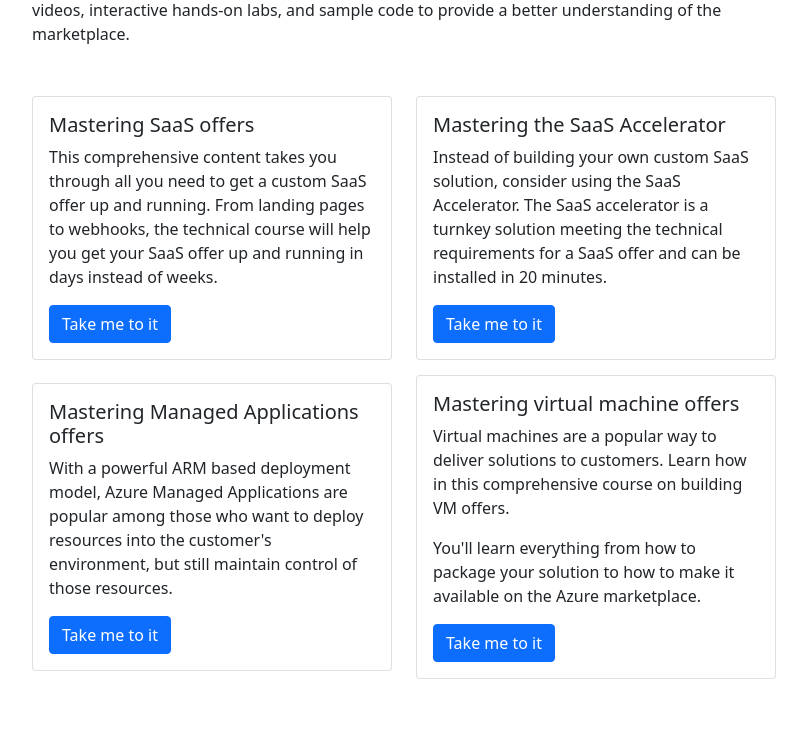
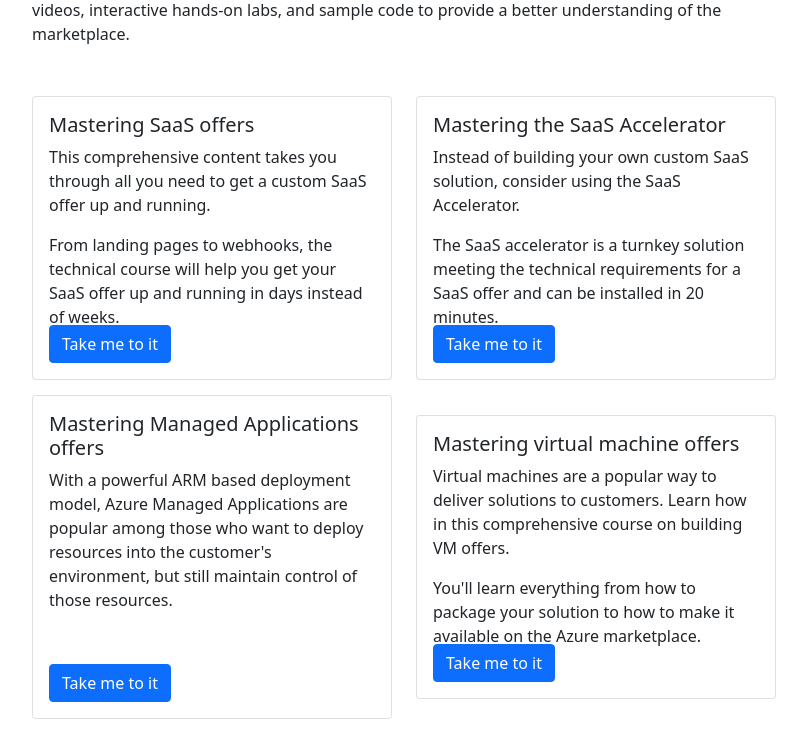
Before and after one commit to dstarr/mtm_site, a Flask app: page / in a window 1280 px wide. Shown: the part 232-966 px from the top of the page, without its empty margins (236-1043 px from the left). Before the commit the page ends 911 px from the top, so only its background shows below. Run offline with Flask 3, Linux system fonts and the light colour scheme; parts of the project's set-up code (start-up, migrations or seed data) failed here and were passed over; some libraries are stand-ins or nearby versions.

Commit message:
cards are same height

```diff
--- a/src/static/style.css
+++ b/src/static/style.css
@@ -47,3 +47,6 @@
     margin-top: 15px;
     margin-bottom: 15px;
 }
+
+.card-text {
+    height: 180px;
--- a/src/templates/index.html
+++ b/src/templates/index.html
@@ -16,11 +16,15 @@
                 <div class="card">
                     <div class="card-body">
                         <h5 class="card-title">Mastering SaaS offers</h5>
-                        <p class="card-text">
-                            This comprehensive content takes you through all you need to get a custom SaaS offer up and running.
-                            From landing pages to webhooks, the technical course will help you get your SaaS offer up and
-                            running in days instead of weeks.
-                        </p>
+                        <div class="card-text">
+                            <p>
+                                This comprehensive content takes you through all you need to get a custom SaaS offer up and running.
+                            </p>
+                            <p>
+                                From landing pages to webhooks, the technical course will help you get your SaaS offer up and
+                                running in days instead of weeks.
+                            </p>
+                        </div>
                         <a href="#" class="btn btn-primary">Take me to it</a>
                     </div>
                 </div>
@@ -29,9 +33,14 @@
                 <div class="card">
                     <div class="card-body">
                         <h5 class="card-title">Mastering the SaaS Accelerator</h5>
-                        <p class="card-text">
-                            Instead of building your own custom SaaS solution, consider using the SaaS Accelerator. The SaaS accelerator is a turnkey solution meeting the technical requirements for a SaaS offer and can be installed in 20 minutes.
+                        <div class="card-text">
+                        <p>
+                            Instead of building your own custom SaaS solution, consider using the SaaS Accelerator.
                         </p>
+                        <p>
+                            The SaaS accelerator is a turnkey solution meeting the technical requirements for a SaaS offer and can be installed in 20 minutes.
+                        </p>
+                        </div>
                         <a href="#" class="btn btn-primary">Take me to it</a>
                     </div>
                 </div>
```
